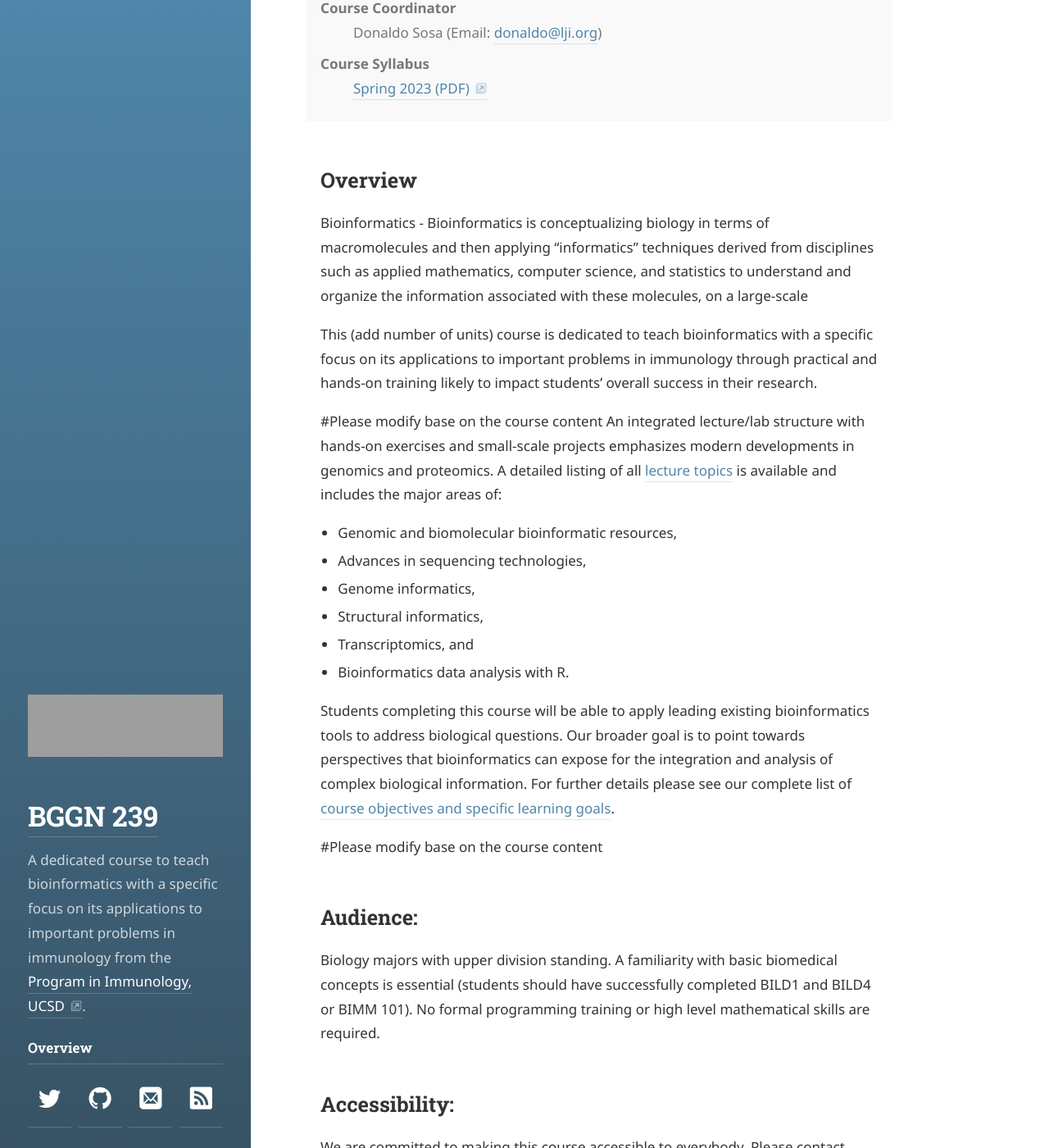
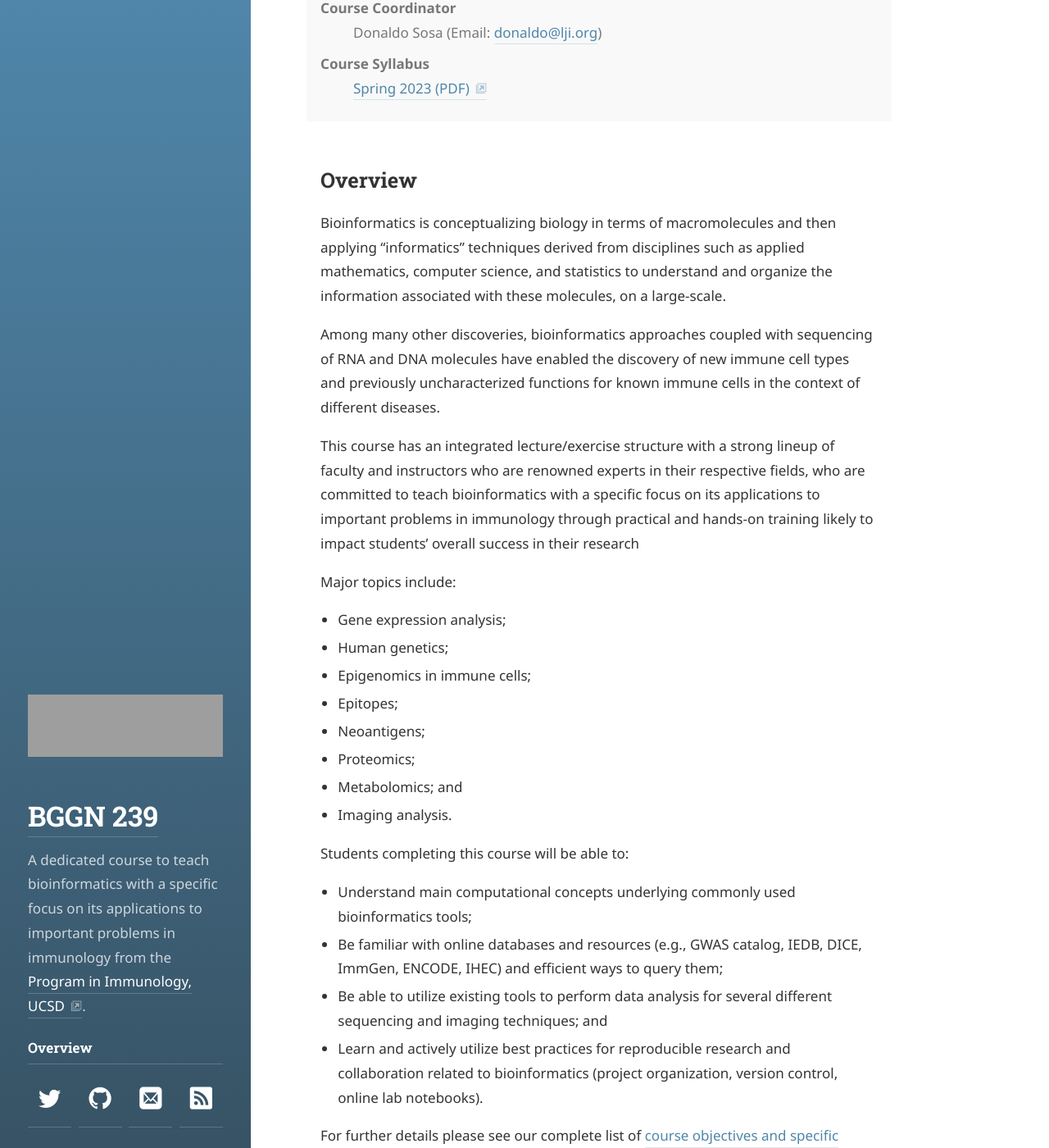
Before and after one commit to ay-lab/BGGN239Spring2025, a Jekyll site: the page built from index.md, in a window 1280 px wide and 1400 px high, scrolled down 329 px. Shown: the whole window at 82% size. Built offline with Jekyll 4.4.1, drawn with Linux system fonts in a browser that asks for light colours; some web fonts are replaced; some of the changed text lies outside the part shown; grey boxes are pictures that could not be loaded.

Commit message:
Add files via upload

```diff
--- a/index.md
+++ b/index.md
@@ -8,67 +8,50 @@ more_projects: projects.md
 ---
 
 ## Overview
-Bioinformatics - Bioinformatics is conceptualizing biology in terms of macromolecules and then applying "informatics" techniques derived from disciplines such as applied mathematics, computer science, and statistics to understand and organize the information associated with these molecules, on a large-scale
+Bioinformatics is conceptualizing biology in terms of macromolecules and then applying "informatics" techniques derived from disciplines such as applied mathematics, computer science, and statistics to understand and organize the information associated with these molecules, on a large-scale.
 
-This (add number of units) course is dedicated to teach bioinformatics with a specific focus on its applications to important problems in immunology through practical and hands-on training likely to impact students' overall success in their research.
+Among many other discoveries, bioinformatics approaches coupled with sequencing of RNA and DNA molecules have enabled the discovery of new immune cell types and previously uncharacterized functions for known immune cells in the context of different diseases.
 
-#Please modify base on the course content
-An integrated lecture/lab structure with hands-on exercises and small-scale projects emphasizes modern developments in genomics and proteomics. A detailed listing of all [lecture topics]({{ site.baseurl }}/lectures/) is available and includes the major areas of:
+This course has an integrated lecture/exercise structure with a strong lineup of faculty and instructors who are renowned experts in their respective fields, who are committed to teach bioinformatics with a specific focus on its applications to important problems in immunology through practical and hands-on training likely to impact students' overall success in their research
 
-- Genomic and biomolecular bioinformatic resources,
-- Advances in sequencing technologies,
-- Genome informatics,
-- Structural informatics,
-- Transcriptomics, and
-- Bioinformatics data analysis with R.
+Major topics include:
 
- Students completing this course will be able to apply leading existing bioinformatics tools to address biological questions. Our broader goal is to point towards perspectives that bioinformatics can expose for the integration and analysis of complex biological information. For further details please see our complete list of [course objectives and specific learning goals]({{ site.baseurl }}/goals/).
+- Gene expression analysis;
+- Human genetics;
+- Epigenomics in immune cells;
+- Epitopes;
+- Neoantigens;
+- Proteomics;
+- Metabolomics; and
+- Imaging analysis.
 
-#Please modify base on the course content
+ Students completing this course will be able to:
+
+- Understand main computational concepts underlying commonly used bioinformatics tools;
+- Be familiar with online databases and resources (e.g., GWAS catalog, IEDB, DICE, ImmGen, ENCODE, IHEC) and efficient ways to query them;
+- Be able to utilize existing tools to perform data analysis for several different sequencing and imaging techniques; and
+- Learn and actively utilize best practices for reproducible research and collaboration related to bioinformatics (project organization, version control, online lab notebooks).
+
+For further details please see our complete list of [course objectives and specific learning goals]({{ site.baseurl }}/goals/).
+
 ## Audience:
-Biology majors with upper division standing. A familiarity with basic biomedical concepts is essential (students should have successfully completed BILD1 and BILD4 or BIMM 101). No formal programming training or high level mathematical skills are required.
+Bioinformatics graduate students and others familiar with
 
 ## Accessibility:
-We are committed to making this course accessible to everybody. Please contact Prof. Ferhat <fay@health.ucsd.edu> if you have questions regarding room accessibility.
+We are committed to making this course accessible to everybody. Please contact Dr. Ferhat Ay <ferhatay@lji.org> if you have questions regarding room accessibility
 
-#Please complete base on the guidelines
+
 ## Requirements:
 To fully participate in this course students will be expected to use their own laptop computers with specific freely available [software installed]({{ site.baseurl }}/setup/). A limited number of classroom computers are also available should the need arise. Participants must bring a laptop with specific [software installed]({{ site.baseurl }}/setup/).
 
-#Please confirm or modify info below
 ## Schedule:
-Lectures are on Monday and Wednesday at 4:30 - 6:20 pm in Tata Hall 250L [Map](https://blink.ucsd.edu/sponsor/advancement/advancement-services/stewardship/named-buildings/tata-hall.html).  These lectures will include lectures and exercise work sessions. A detailed [lecture schedule]({{ site.baseurl }}/lectures/) with class related material is provided online.
+Lectures are on Monday and Wednesday at 4:30 - 6:20 pm in Tata Hall 2501. [Map](https://blink.ucsd.edu/sponsor/advancement/advancement-services/stewardship/named-buildings/tata-hall.html).  These lectures will include lectures and exercise work sessions. A detailed [lecture schedule]({{ site.baseurl }}/lectures/) with class related material is provided online.
 
 ## Class announcements:
-All announcements regarding the course will be by email to your UCSD address.
+All announcements regarding the course will be by email to your UCSD address and will also be updated on the class website.
 
-#Please modify base on the course guidelines
 ## Office hours & location:
-Alex will hold office hours on Wednesdays and Thursdays from 3-4pm in Room 340, CMM-West (Cellular and Molecular Medicine West) [Map](https://goo.gl/maps/CkAJwwfo3M52){:.no-push-state}.
-
-From week 3 onward Barry will hold an additional informal office hour from 1-2pm at the Mandeville coffee cart (a.k.a. Art of Espresso) [Map](https://goo.gl/maps/ZecfgoF8qas){:.no-push-state}.
-
-If you can't make either of these please email for a time and we will make it happen. Note that is often a good idea to email so we know to expect you.
-
-#Please modify base on course guidelines
-## Textbook:
-There is no textbook for the course. Lecture notes, homework assignments, grading criteria, pre-class screen casts and required reading material will be available from this public facing course website.
+We will use Zoom on a weekly basis at a time to be determined from student polling. Please email me if you are interested in meeting to discuss course related content at any point.
 
 ## Syllabus:
 A detailed [syllabus]({{ site.baseurl }}/class-material/BIMM143_W18_syllabus.pdf){:.no-push-state} with topic outlines and learning goals is available for download.
-
-#Let me know if you'd like me to create the surveys; otherwise, we can delete this part
-## Surveys:
-Please help us improve this course by completing by completing these surveys before and after the course. Thank you!
-* [Pre-course questionnaire](https://goo.gl/forms/n4NAf1CwCZfgjICs2)
-* [Post-course questionnaire]({{ site.baseurl }}/404/)
-
-#Please modify base on guidelines
-## Acknowledgments:
-In addition to working on personal laptops we will also be using remote supercomputing resources for analyzing bioinformatics data at scale. Our use of these resources is kindly supported by [NSF/XSEDE](https://www.xsede.org/) grant allocation TG-BIO170077.
-
-[![xsede]({{ site.baseurl }}/jetstream/images/xsede.png)](https://jetstream-cloud.org/){:.no-push-state}
-
-To further support learning data analysis with the R environment we gratefully acknowledge support from [DataCamp](https://www.datacamp.com/). DataCamp are providing our enrolled students with access to over 300 hours of data science videos and interactive coding challenges aimed at strengthening their data science skills.
-
-[![datacamp]({{ site.baseurl }}/jetstream/images/DataCamp.png)](https://www.datacamp.com/groups/foundations-of-bioinformatics-bggn-213){:.no-push-state}
```
